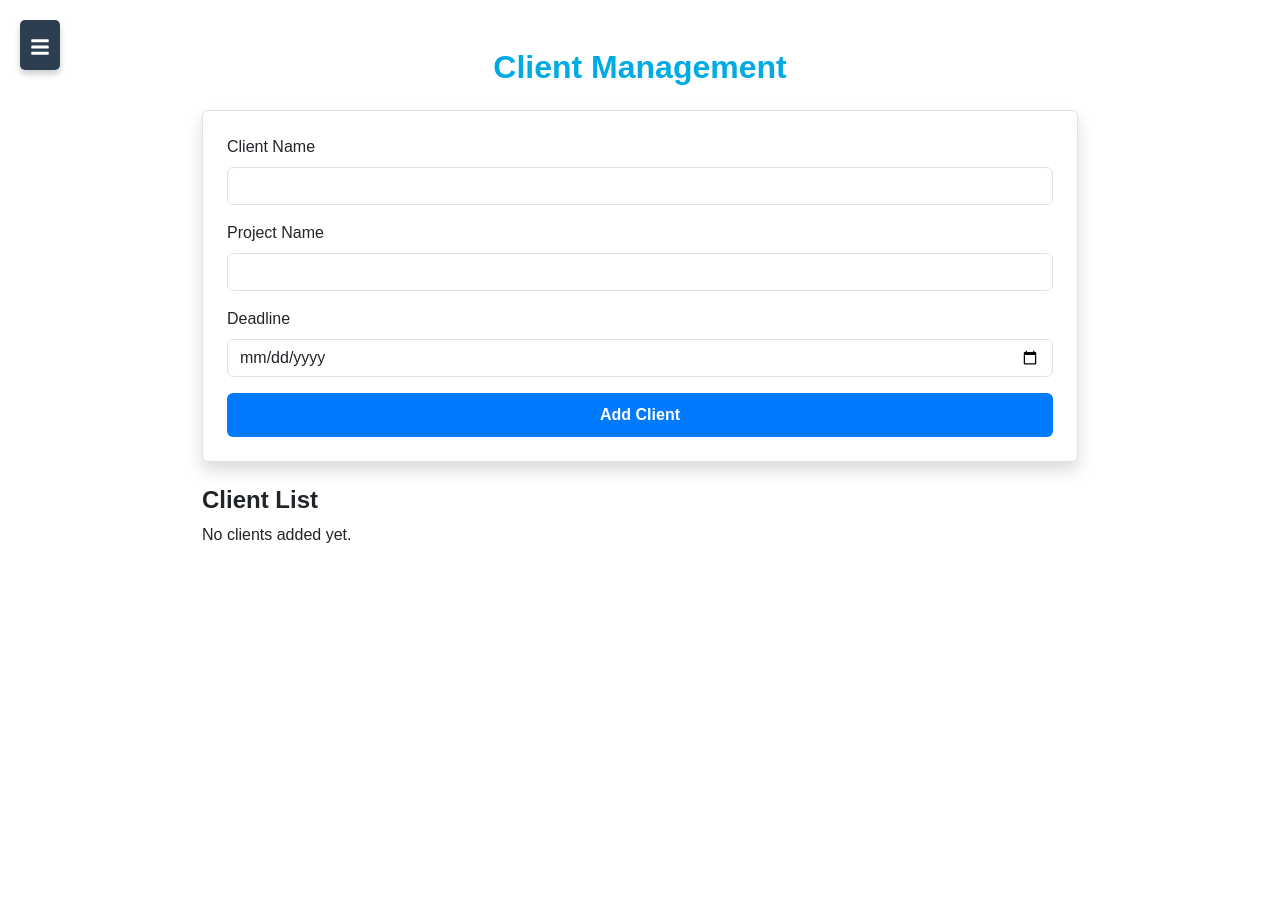
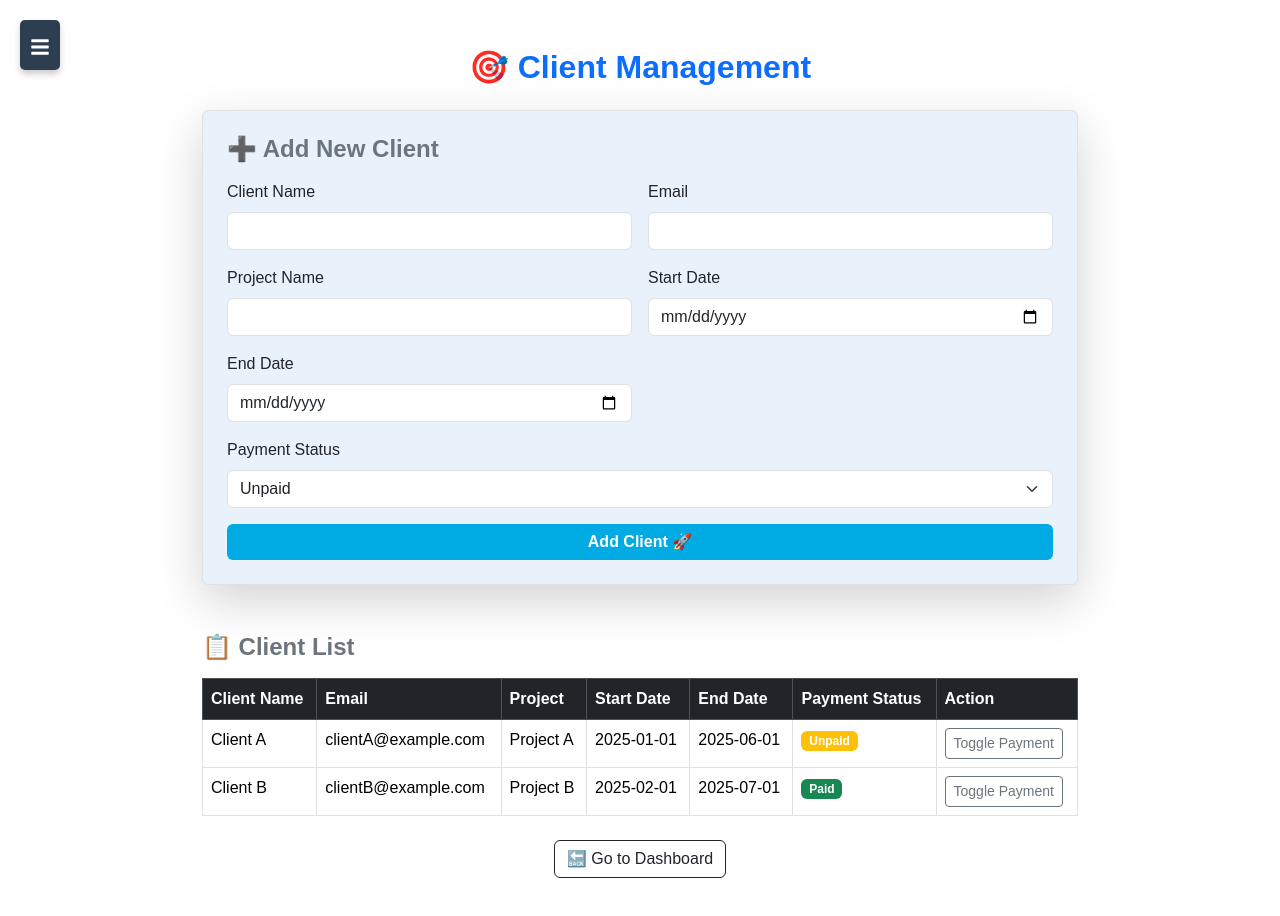
Before and after one commit to Sanjana-Code0/GirlsHackathon404, a React (Vite) app in the folder womenHackethon/: page /client-management in a window 1280 px wide. Shown: the top 916 px of the page. Before the commit the page ends 800 px from the top, so only its background shows below. Built offline with nearby package versions, Linux system fonts and the light colour scheme.

Commit message:
7th Commit

```diff
--- a/womenHackethon/src/pages/ClientManagement.jsx
+++ b/womenHackethon/src/pages/ClientManagement.jsx
@@ -1,125 +1,203 @@
 import React, { useState } from "react";
-import Navbar from "../components/Navbar"; // Import Navbar
+import "bootstrap/dist/css/bootstrap.min.css";
+
+// Import the Navbar component
+import Navbar from "../components/Navbar";
 
 const ClientManagement = () => {
   const [clients, setClients] = useState(
-    JSON.parse(localStorage.getItem("clients")) || []
+    JSON.parse(localStorage.getItem("clients")) || [
+      {
+        clientName: "Client A",
+        email: "clientA@example.com",
+        project: "Project A",
+        startDate: "2025-01-01",
+        endDate: "2025-06-01",
+        paymentStatus: "Unpaid",
+        progress: 50, // Static progress value
+      },
+      {
+        clientName: "Client B",
+        email: "clientB@example.com",
+        project: "Project B",
+        startDate: "2025-02-01",
+        endDate: "2025-07-01",
+        paymentStatus: "Paid",
+        progress: 75, // Static progress value
+      },
+    ]
   );
-  const [clientName, setClientName] = useState("");
-  const [project, setProject] = useState("");
-  const [deadline, setDeadline] = useState("");
+
+  const [formData, setFormData] = useState({
+    clientName: "",
+    email: "",
+    project: "",
+    startDate: "",
+    endDate: "",
+    paymentStatus: "Unpaid",
+  });
+
+  const handleChange = (e) => {
+    setFormData({ ...formData, [e.target.name]: e.target.value });
+  };
 
   const handleAddClient = () => {
-    if (clientName && project && deadline) {
-      const newClients = [
-        ...clients,
-        { clientName, project, deadline, id: Date.now() },
-      ];
+    const { clientName, email, project, startDate, endDate } = formData;
+    if (clientName && email && project && startDate && endDate) {
+      const newClients = [...clients, formData];
       setClients(newClients);
       localStorage.setItem("clients", JSON.stringify(newClients));
-      setClientName("");
-      setProject("");
-      setDeadline("");
+      setFormData({
+        clientName: "",
+        email: "",
+        project: "",
+        startDate: "",
+        endDate: "",
+        paymentStatus: "Unpaid",
+      });
     } else {
       alert("Please fill out all fields.");
     }
   };
 
+  const togglePaymentStatus = (index) => {
+    const updatedClients = [...clients];
+    updatedClients[index].paymentStatus =
+      updatedClients[index].paymentStatus === "Paid" ? "Unpaid" : "Paid";
+    setClients(updatedClients);
+    localStorage.setItem("clients", JSON.stringify(updatedClients));
+  };
+
+  const calculateProgress = (start, end) => {
+    const startDate = new Date(start);
+    const endDate = new Date(end);
+    const today = new Date();
+
+    // Check if startDate and endDate are valid
+    if (isNaN(startDate.getTime()) || isNaN(endDate.getTime()) || startDate >= endDate) {
+      return 10; // Return 0 if dates are invalid
+    }
+
+    const totalDuration = endDate - startDate;
+    const elapsed = today - startDate;
+    const progress = (elapsed / totalDuration) * 100;
+    return Math.min(Math.max(progress, 0), 100); // Clamp progress between 0 and 100
+  };
+
   return (
     <div>
-      <Navbar /> {/* Add Navbar here */}
+      {/* Include the Navbar component */}
+      <Navbar />
+
       <div className="container mt-5">
-        <h2 className="text-center mb-4">Client Management</h2>
-        <div className="p-4 border rounded shadow">
-          <div className="mb-3">
-            <label className="form-label">Client Name</label>
-            <input
-              type="text"
-              className="form-control"
-              value={clientName}
-              onChange={(e) => setClientName(e.target.value)}
-            />
+        <h2 className="text-center mb-4 text-primary fw-bold">
+          🎯 Client Management
+        </h2>
+
+        <div className="p-4 border rounded shadow-lg bg-light">
+          <h4 className="text-secondary mb-3">➕ Add New Client</h4>
+          <div className="row g-3">
+            {[
+              { label: "Client Name", name: "clientName", type: "text" },
+              { label: "Email", name: "email", type: "email" },
+              { label: "Project Name", name: "project", type: "text" },
+              { label: "Start Date", name: "startDate", type: "date" },
+              { label: "End Date", name: "endDate", type: "date" },
+            ].map((field) => (
+              <div className="col-md-6" key={field.name}>
+                <label className="form-label">{field.label}</label>
+                <input
+                  type={field.type}
+                  className="form-control"
+                  name={field.name}
+                  value={formData[field.name]}
+                  onChange={handleChange}
+                  required
+                />
+              </div>
+            ))}
           </div>
-          <div className="mb-3">
-            <label className="form-label">Project Name</label>
-            <input
-              type="text"
-              className="form-control"
-              value={project}
-              onChange={(e) => setProject(e.target.value)}
-            />
+
+          <div className="mt-3">
+            <label className="form-label">Payment Status</label>
+            <select
+              className="form-select"
+              name="paymentStatus"
+              value={formData.paymentStatus}
+              onChange={handleChange}
+            >
+              <option value="Unpaid">Unpaid</option>
+              <option value="Paid">Paid</option>
+            </select>
           </div>
-          <div className="mb-3">
-            <label className="form-label">Deadline</label>
-            <input
-              type="date"
-              className="form-control"
-              value={deadline}
-              onChange={(e) => setDeadline(e.target.value)}
-            />
-          </div>
-          <button className="btn btn-primary w-100" onClick={handleAddClient}>
-            Add Client
+
+          <button className="btn btn-primary w-100 mt-3" onClick={handleAddClient}>
+            Add Client 🚀
           </button>
         </div>
 
-        <div className="mt-4">
-          <h4>Client List</h4>
+        <div className="mt-5">
+          <h4 className="text-secondary">📋 Client List</h4>
           {clients.length > 0 ? (
-            <div className="row">
-              {clients.map((client) => (
-                <div key={client.id} className="col-md-4 mb-4">
-                  <div className="card shadow-lg border-0 rounded-4">
-                    <div className="card-body">
-                      <h5 className="card-title">{client.clientName}</h5>
-                      <p className="card-text"><strong>Project:</strong> {client.project}</p>
-                      <p className="card-text"><strong>Deadline:</strong> {client.deadline}</p>
-                    </div>
-                  </div>
-                </div>
-              ))}
-            </div>
+            <table className="table table-hover table-bordered mt-3">
+              <thead className="table-dark">
+                <tr>
+                  <th>Client Name</th>
+                  <th>Email</th>
+                  <th>Project</th>
+                  <th>Start Date</th>
+                  <th>End Date</th>
+
+                  <th>Payment Status</th>
+                  <th>Action</th>
+                </tr>
+              </thead>
+              <tbody>
+                {clients.map((client, index) => (
+                  <tr key={index}>
+                    <td>{client.clientName}</td>
+                    <td>{client.email}</td>
+                    <td>{client.project}</td>
+                    <td>{client.startDate}</td>
+                    <td>{client.endDate}</td>
+
+                    <td>
+                      <span
+                        className={`badge ${
+                          client.paymentStatus === "Paid"
+                            ? "bg-success"
+                            : "bg-warning"
+                        }`}
+                      >
+                        {client.paymentStatus}
+                      </span>
+                    </td>
+                    <td>
+                      <button
+                        className="btn btn-sm btn-outline-secondary"
+                        onClick={() => togglePaymentStatus(index)}
+                      >
+                        Toggle Payment
+                      </button>
+                    </td>
+                  </tr>
+                ))}
+              </tbody>
+            </table>
           ) : (
-            <p>No clients added yet.</p>
+            <p className="text-muted">No clients added yet.</p>
           )}
         </div>
+
+        <div className="text-center mt-4">
+          <button
+            className="btn btn-outline-dark"
+            onClick={() => (window.location.href = "/home")}
+          >
+            🔙 Go to Dashboard
+          </button>
+        </div>
       </div>
-
-      <style jsx>{`
-        .card {
-          width: 100%;
-          background-color: #ffffff;
-          border-radius: 0.375rem;
-          box-shadow: 0 2px 8px rgba(0, 0, 0, 0.1);
-        }
-
-        .card-body {
-          padding: 20px;
-        }
-
-        .card-title {
-          font-size: 1.25rem;
-          font-weight: 600;
-          margin-bottom: 10px;
-        }
-
-        .card-text {
-          font-size: 1rem;
-          color: #555;
-          margin-bottom: 8px;
-        }
-
-        .btn-primary {
-          background-color: #007bff;
-          border-color: #007bff;
-          padding: 10px;
-        }
-
-        .btn-primary:hover {
-          background-color: #0056b3;
-          border-color: #0056b3;
-        }
-      `}</style>
     </div>
   );
 };
--- a/womenHackethon/src/pages/GigNexus.jsx
+++ b/womenHackethon/src/pages/GigNexus.jsx
@@ -8,7 +8,7 @@ const GigNexusPage = () => {
   const navigate = useNavigate();
 
   useEffect(() => {
-    setTimeout(() => setLoading(false), 3000); // Simulates a splash screen delay
+    setTimeout(() => setLoading(false), 5000); // Simulates a splash screen delay
   }, []);
 
   // Lottie Animation Config
@@ -25,7 +25,7 @@ const GigNexusPage = () => {
     return (
       <div style={splashScreenStyle}>
         <div style={splashContentStyle}>
-          <Lottie options={defaultOptions} height={200} width={200} />
+          <Lottie options={defaultOptions} height={500} width={500} />
           <h1 style={splashTextStyle}>GigNexus</h1>
         </div>
       </div>
```
Also changed, not shown: womenHackethon/src/pages/RateCalculator.jsx (+125 -22 lines), womenHackethon/src/pages/SkillDevelopment.jsx (+64 -0 lines).
